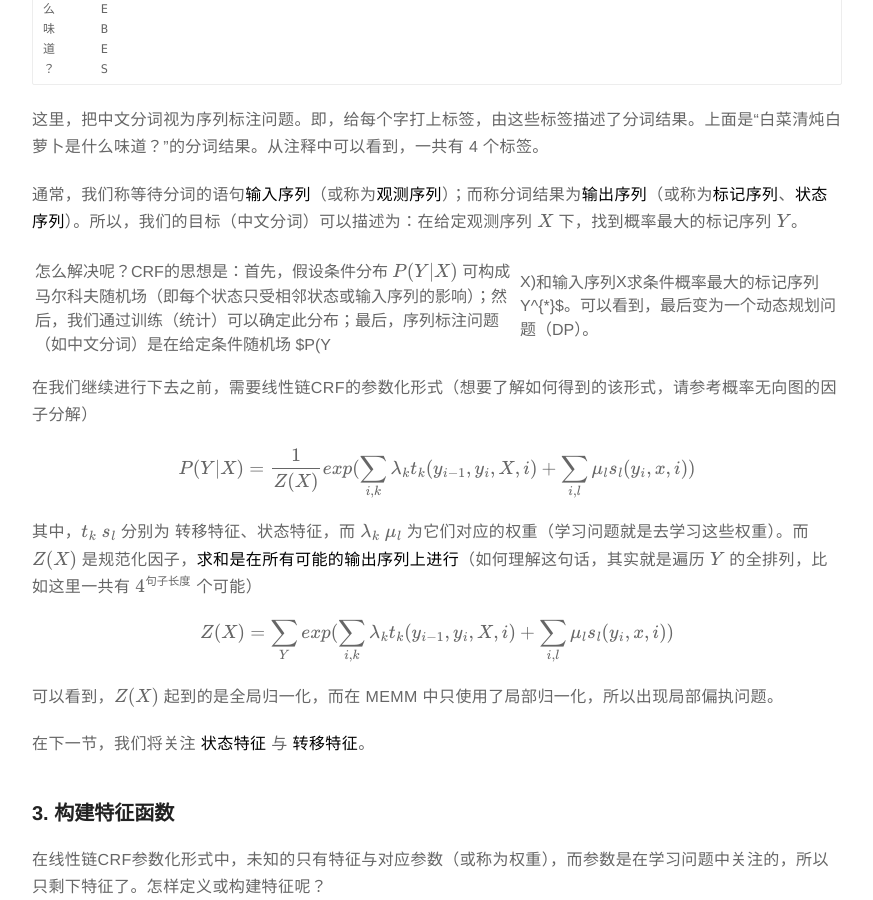
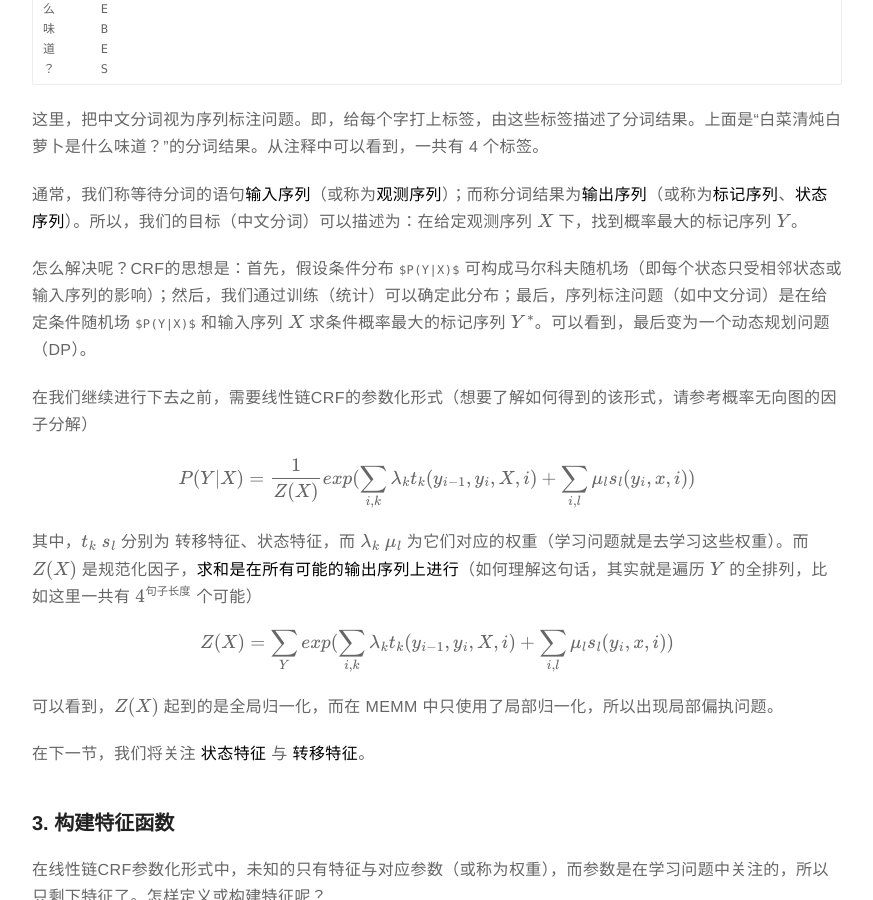
Before and after one commit to INotWant/INotWant.github.io, a Jekyll site: the page built from _posts/2019-06-23-CRF做中文分词.markdown, in a window 1280 px wide and 900 px high, scrolled down 2206 px. Shown: the whole window, without its empty margins (203-1076 px from the left). Built offline with Jekyll 4.4.1, drawn with Linux system fonts in a browser that asks for light colours; formulas are drawn with MathJax 3; comment, search, counter and statistics services are not loaded; some of the changed text lies outside the part shown.

Commit message:
blog 19-06-23 m7

```diff
--- a/_posts/2019-06-23-CRF做中文分词.markdown
+++ b/_posts/2019-06-23-CRF做中文分词.markdown
@@ -96,7 +96,7 @@ description: CRF 做中文分词
 
 通常，我们称等待分词的语句**输入序列**（或称为**观测序列**）；而称分词结果为**输出序列**（或称为**标记序列**、**状态序列**）。所以，我们的目标（中文分词）可以描述为：在给定观测序列 $X$ 下，找到概率最大的标记序列 $Y$。
 
-怎么解决呢？CRF的思想是：首先，假设条件分布 $P(Y\|X)$ 可构成马尔科夫随机场（即每个状态只受相邻状态或输入序列的影响）；然后，我们通过训练（统计）可以确定此分布；最后，序列标注问题（如中文分词）是在给定条件随机场 $P(Y|X)$ 和输入序列 $X$ 求条件概率最大的标记序列 $Y^{*}$。可以看到，最后变为一个动态规划问题（DP）。
+怎么解决呢？CRF的思想是：首先，假设条件分布 `$P(Y|X)$` 可构成马尔科夫随机场（即每个状态只受相邻状态或输入序列的影响）；然后，我们通过训练（统计）可以确定此分布；最后，序列标注问题（如中文分词）是在给定条件随机场 `$P(Y|X)$` 和输入序列 $X$ 求条件概率最大的标记序列 $Y^{*}$。可以看到，最后变为一个动态规划问题（DP）。
 
 在我们继续进行下去之前，需要线性链CRF的参数化形式（想要了解如何得到的该形式，请参考概率无向图的因子分解）
 
@@ -271,7 +271,7 @@ OK，是时候看算法描述
 
 最后的预测算法，用于解决解码问题，说白了就是能够对输入的句子进行分词。
 
-现在已经有条件随机场 $P(Y|X)$（由上面得到的）以及输入序列（句子），要求条件概率最大的输出序列（标记序列）$Y^*$。最后会发现这就是一个最优路径问题，要用到 **动态规划**。此处便用的是著名的 **维特比算法**。
+现在已经有条件随机场 `$P(Y|X)$`（由上面得到的）以及输入序列（句子），要求条件概率最大的输出序列（标记序列）$Y^*$。最后会发现这就是一个最优路径问题，要用到 **动态规划**。此处便用的是著名的 **维特比算法**。
 
 具体过程不打算写了。请参考《统计学习方法》中的 206 页。很简单的！书中已经给出递归公式，实现时按照公式来即可。
 
```
